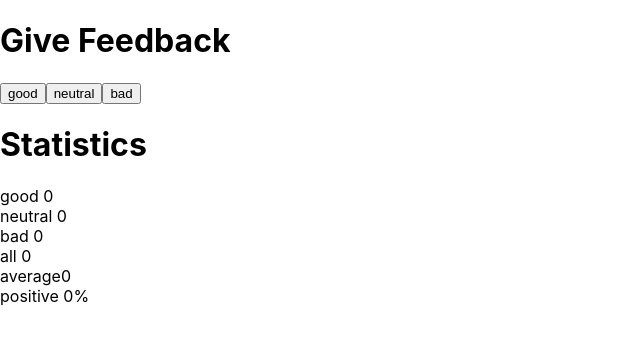
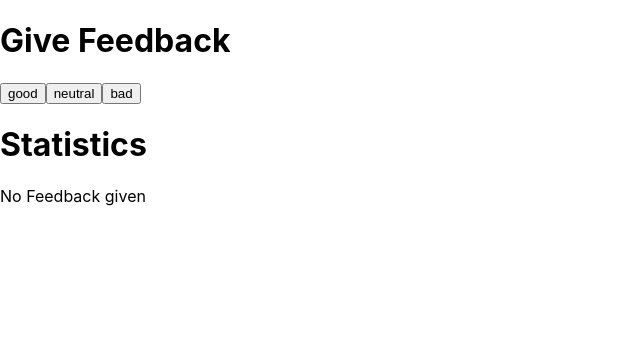
Before and after one commit to hamlet10/FullStackOpen, a React (Create React App) app in the folder part1/1.6-1.14-unicafe/: page / in a window 1280 px wide. Shown: the top 340 px of the page, without its empty margins (0-640 px from the left). Built offline with nearby package versions, Linux system fonts and the light colour scheme.

Commit message:
1.9: unicafe step4

```diff
--- a/part1/1.6-1.14-unicafe/src/App.js
+++ b/part1/1.6-1.14-unicafe/src/App.js
@@ -11,6 +11,7 @@ const Statistics = (prop) => {
   const bad = prop.bad;
   const all = prop.all;
 
+  if (good !== 0 || neutral !== 0 || bad !== 0) {
     return (
       <div>
         <h1>Statistics</h1>
@@ -18,15 +19,18 @@ const Statistics = (prop) => {
         <div>neutral {neutral}</div>
         <div>bad {bad}</div>
         <div>all {all}</div>
-      <div>
-        average
-        {isNaN((good - bad) / all)
-          ? 0
-          : (good - bad) / all}
-      </div>
+        <div>average {isNaN((good - bad) / all) ? 0 : (good - bad) / all}</div>
         <div>positive {~~((good / all) * 100)}%</div>
       </div>
     );
+  } else {
+    return (
+      <div>
+        <h1>Statistics</h1>
+        <div>No Feedback given</div>
+      </div>
+    );
+  }
 };
 
 const App = () => {
```
Lines whose indentation alone changed are shown as unchanged.
